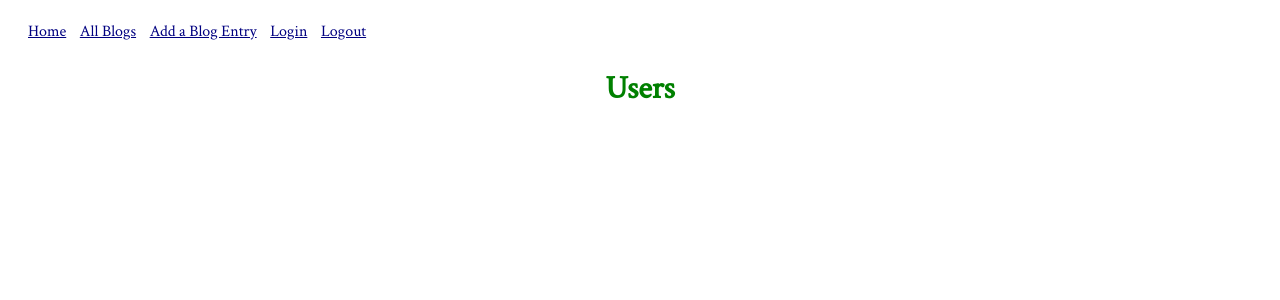
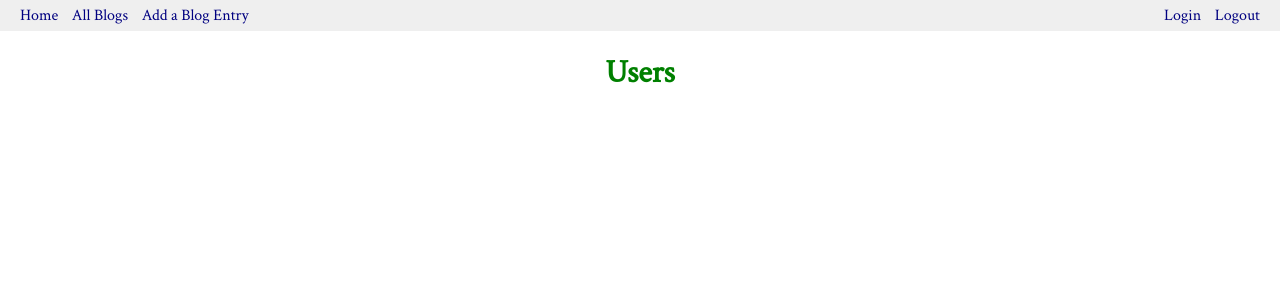
Before and after one commit to zholder/blogz, a Flask app: page / in a window 1280 px wide. Shown: the top 300 px of the page. Run offline with Flask 2, Linux system fonts and the light colour scheme.

Commit message:
styling updates

```diff
--- a/static/css/styles.css
+++ b/static/css/styles.css
@@ -1,16 +1,22 @@
 body {
     font-family: 'Crimson Text', serif;
-    padding: 0 15px;
+    padding: 0;
     color: navy;
+    margin: 0;
 }
 
 ul {
     padding: 0;
+    margin: 0;
 }
 
 .menu {
     display: inline-block;
     padding: 5px;
+}
+
+.menu-right {
+    text-align: right;
 }
 
 h1 {
@@ -35,6 +41,19 @@
     width: 200px;
 }
 
+li {
+    list-style: none;
+}
+
+nav {
+    background: #efefef;
+    padding: 0 15px;
+    text-decoration: none;
+}
+
+main {
+    padding: 0 15px;
+}
 label, input, textarea{
     display: block;
 }
@@ -46,3 +65,38 @@
 a, a:visited {
     color: navy;
 }
+
+.flashes {
+    color: red;
+    list-style: none;
+}
+
+.navbar-right {
+    float: right;
+}
+
+
+.user_list {
+    text-align: center;
+}
+
+.nextprev {
+    margin-top: 20px;
+    text-align: center;
+}
+
+.previous {
+    margin-right: 10px;
+}
+
+a:hover {
+    color: green;
+}
+
+a:link {
+    text-decoration: none;
+}
+
+.author {
+    font-weight: 600;
+}
--- a/templates/base.html
+++ b/templates/base.html
@@ -7,17 +7,19 @@
 </head>
 <body>
     <nav>
-        <ul>
+        <ul class="navbar">
             <li class='menu'><a href="/">Home</a></li>
             <li class='menu'><a href="/blog">All Blogs</a></li>
             <li class='menu'><a href="/newpost">Add a Blog Entry</a></li>
-            <li class='menu'><a href="/login">Login</a></li>
-            <li class='menu'><a href="/logout">Logout</a></li>
+        <ul class="navbar-right">
+            <li class="menu"><a href="/login">Login</a></li>
+            <li class="menu"><a href="/logout">Logout</a></li>
         </ul>
     </nav>
+    <main>
         {% with messages = get_flashed_messages() %}
         {% if messages %}
-      <ul class=flashes>
+          <ul class='flashes'>
             {% for message in messages %}
             <li>{{ message }}</li>
             {% endfor %}
@@ -26,6 +28,8 @@
         {% endwith %}
         {% block content %}
         {% endblock %}
+    </main>
+
 
 </body>
 </html>
--- a/templates/blog.html
+++ b/templates/blog.html
@@ -4,6 +4,6 @@
     <article>
         <h1>{{title}}</h1>
         <p>{{body}}</p>
-        <p>Written by <a href="./blog?user={{author}}">{{author}}</a> on {{pub_date}}</p>
+        <p><em>Written by <a class="author" href="./blog?user={{author}}">{{author}}</a> on {{pub_date}}</em></p>
     </article>
 {% endblock %}
--- a/templates/index.html
+++ b/templates/index.html
@@ -3,17 +3,22 @@
 {% block content %}
 
             <h1>Users</h1>
+            <div class="user_list">
+                <ul class='users'>
                     {% for user in users: %}
-        <ul class='users'>
-            <li><a href="./blog?user={{user.username}}">{{user.username}}</a></li>
+                        <li class="indiv_user"><a href="./blog?user={{user.username}}">{{user.username}}</a></li>
+                    {% endfor %}
                 </ul>
-        {% endfor %}
+            </div>
 
+        <div class="nextprev">
             {% if prev_url %}
-        <a href="{{ prev_url }}">Previous user page</a>
+            <a class="previous" href="{{ prev_url }}">Previous user page</a>
             {% endif %}
             {% if next_url %}
-        <a href="{{ next_url }}">Next user page</a>
+            <a class="next" href="{{ next_url }}">Next user page</a>
             {% endif %}
+        </div>
+
 
 {% endblock %}
--- a/templates/listblogs.html
+++ b/templates/listblogs.html
@@ -7,15 +7,15 @@
         <article>
             <h2><a href="./blog?id={{blog.id}}">{{blog.title}}</a></h2>
             <p>{{blog.body}}</p>
-            <p>Written by <a href="./blog?user={{blog.username}}">{{blog.username}}</a> on {{blog.pub_date}}</p>
+            <p><em>Written by <a class="author" href="./blog?user={{blog.username}}">{{blog.username}}</a> on {{blog.pub_date}}</em></p>
         </article>
         {% endfor %}
 
         {% if prev_url %}
-        <a href="{{ prev_url }}">Newer posts</a>
+        <a class="newer" href="{{ prev_url }}">Newer posts</a>
         {% endif %}
         {% if next_url %}
-        <a href="{{ next_url }}">Older posts</a>
+        <a class="older" href="{{ next_url }}">Older posts</a>
         {% endif %}
 
 {% endblock %}
```
Lines whose indentation alone changed are shown as unchanged.
